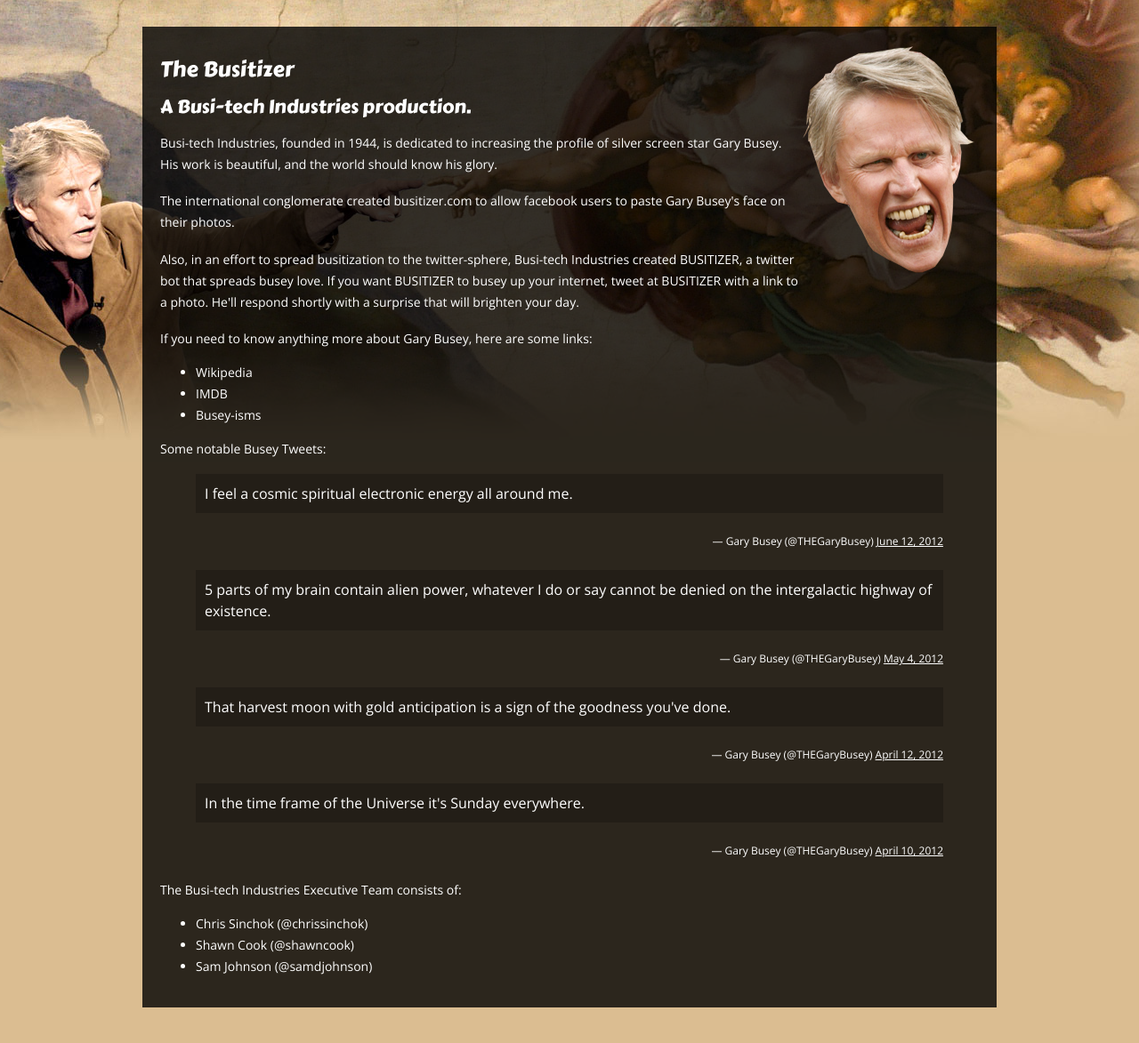
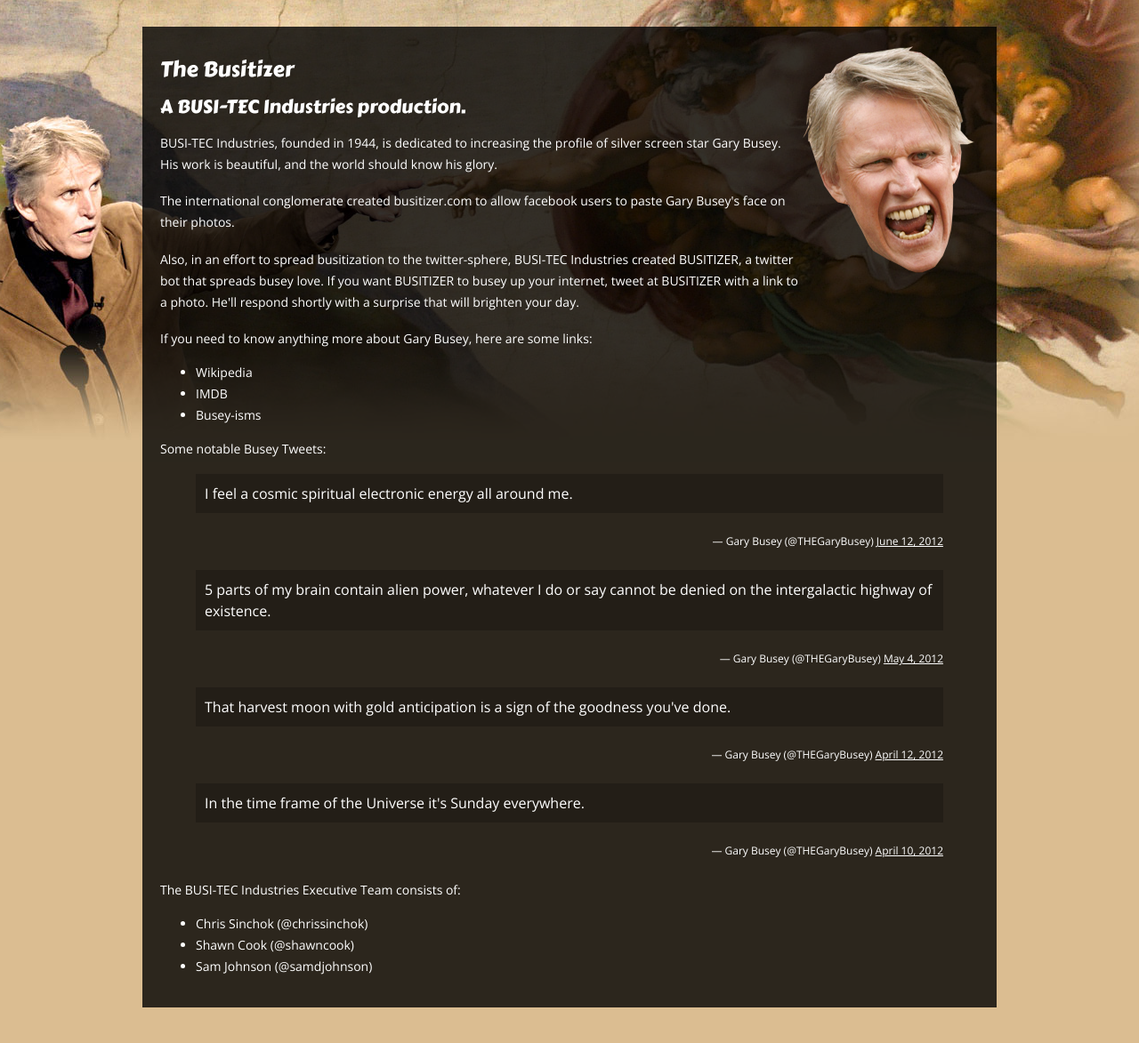
Before and after one commit to csinchok/busitizer, a Django app: page /about in a window 1280 px wide. Shown: the part 65-1238 px from the top of the page at 89% size. Run offline with Django 3.2, Linux system fonts and the light colour scheme; some libraries are stand-ins or nearby versions.

Commit message:
Come on, Sam, it's spelled 'BUSI-TEC'

```diff
--- a/busitizer/core/templates/about.html
+++ b/busitizer/core/templates/about.html
@@ -6,15 +6,15 @@
 		<img class="busey" src="{{ STATIC_URL }}img/buseyface.png" alt="Gary Busey, of course." align="right" />
 
 		<h1>The Busitizer</h1>
-		<h2>A Busi-tech Industries production.</h2>
+		<h2>A BUSI-TEC Industries production.</h2>
 
-		<p>Busi-tech Industries, founded in 1944, is dedicated to increasing the profile of silver screen star Gary Busey. His work is beautiful,
+		<p>BUSI-TEC Industries, founded in 1944, is dedicated to increasing the profile of silver screen star Gary Busey. His work is beautiful,
 		and the world should know his glory.</p>
 
 		<p>The international conglomerate created <a href="http://www.busitizer.com">busitizer.com</a> to allow facebook users to paste Gary Busey's
 			face on their photos.</p>
 
-		<p>Also, in an effort to spread busitization to the twitter-sphere, Busi-tech Industries created <a href="https://twitter.com/BUSITIZER">BUSITIZER</a>,
+		<p>Also, in an effort to spread busitization to the twitter-sphere, BUSI-TEC Industries created <a href="https://twitter.com/BUSITIZER">BUSITIZER</a>,
 			a twitter bot that spreads busey love. If you want BUSITIZER to busey up your internet, tweet at BUSITIZER with a link to a photo. He'll respond
 			shortly with a surprise that will brighten your day.</p>
 
@@ -34,7 +34,7 @@
 		</div>
 
 		<div class="us">
-			The Busi-tech Industries Executive Team consists of:
+			The BUSI-TEC Industries Executive Team consists of:
 			<ul>
 				<li>Chris Sinchok (<a href="https://twitter.com/chrissinchok">@chrissinchok</a>)</li>
 				<li>Shawn Cook (<a href="https://twitter.com/shawncook">@shawncook</a>)</li>
```
